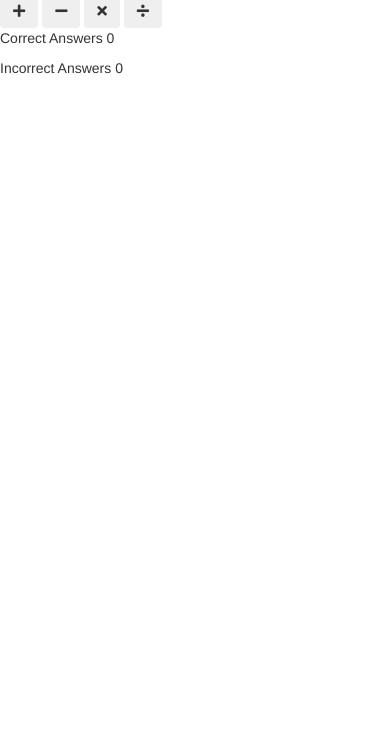
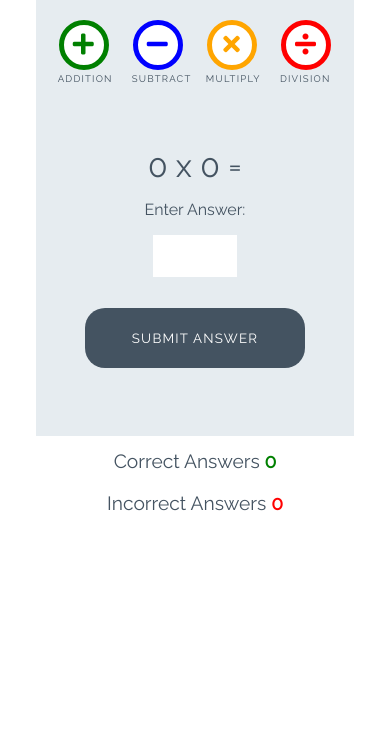
Before and after one commit to MJMcP/love-maths, a plain HTML site: page index.html in a window 390 px wide. Shown: the part 104-844 px from the top of the page. Drawn offline with nearby package versions, Linux system fonts and the light colour scheme.

Commit message:
Add styles for game

```diff
--- a/assets/css/style.css
+++ b/assets/css/style.css
@@ -0,0 +1,252 @@
+/* --------- Global style */
+
+body {
+    background-color: white;
+    font-family: "Raleway", sans-serif;
+    color: #445361;
+    text-align: center;
+}
+
+/* --------- Heading */
+
+.heading {
+    text-align: center;
+    font-size: 2.5rem;
+}
+
+.logo {
+    height: 40px;
+    padding-right: 5px;
+}
+
+/* --------- Game layout */
+
+.game-area {
+    background-color: #E6ECF0;
+    box-sizing: border-box;
+    width: 85%;
+    height: 65vh;
+    max-height: 450px;
+    max-width: 830px;
+    margin-left: auto;
+    margin-right: auto;
+    padding: 1%;
+}
+
+.question-area {
+    width: 50%;
+    font-size: 2rem;
+    margin: auto;
+    padding: 50px 0;
+}
+
+.question-area span {
+    padding: 0 15px;
+}
+
+.score-area {
+    margin: 5px auto;
+    width: 60%;
+    font-size: 1.2rem;
+}
+
+.controls-area {
+    width: 85%;
+    margin: 30px auto;
+}
+
+#score {
+    color: green;
+    font-weight: bold;
+}
+
+#incorrect {
+    color: red;
+    font-weight: bold;
+}
+
+.answer-message {
+    display: none;
+    font-size: 1rem;
+}
+
+#answer-box {
+    border: none;
+    color: #445361;
+    display: inline-block;
+    height: 40px;
+    width: 80px;
+    font-size: 1.2rem;
+}
+
+.scores {
+    display: inline-block;
+    padding: 25px;
+}
+
+/* --------- Buttons */
+
+.btn {
+    width: 220px;
+    height: 60px;
+    font-family: "Raleway", sans-serif;
+    text-transform: uppercase;
+    letter-spacing: 1.2px;
+    color: white;
+}
+
+.btn:focus {
+    outline: none;
+}
+
+.btn--big {
+    padding-top: 10px;
+    border-radius: 50%;
+    background-color: white;
+    border: 10px solid;
+    width: 100px;
+    height: 100px;
+    font-size: 3.2rem;
+    margin: 0 30px;
+    transition: all 0.5s;
+}
+
+.btn--big::after{
+    content: attr(data-type);
+    font-size: 1rem;
+    color:#445361;
+    position: relative;
+    left: -0.5em;
+}
+
+.btn--blue {
+    border-color: blue;
+    color: blue;
+}
+
+.btn--blue:active,
+.btn--blue:hover {
+    background-color: darkblue;
+    color: white;
+}
+
+.btn--orange {
+    border-color: orange;
+    color: orange;
+}
+
+.btn--orange:active,
+.btn--orange:hover {
+    background-color: darkorange;
+    color: white;
+}
+
+.btn--red {
+    border-color: red;
+    color: red;
+}
+
+.btn--red:active,
+.btn--red:hover {
+    background-color: darkred;
+    color: white;
+}
+
+.btn--green {
+    border-color: green;
+    color: green;
+}
+
+.btn--green:active,
+.btn--green:hover {
+    background-color: darkgreen;
+    color: white;
+}
+
+.btn--gray {
+    margin-top: 25px;
+    background-color: #445361;
+    border: 1px transparent;
+    border-radius: 20px;
+}
+
+.btn--gray:active,
+.btn--gray:hover {
+    background-color: #0d1013;
+}
+
+/* --------- Media queries */
+
+@media (max-width: 414px) {
+    .controls-area {
+        width: 100%;
+    }
+
+    .btn--big {
+        margin: 0 10px;
+        padding: 5px;
+        border: 5px solid;
+        width: 50px;
+        height: 50px;
+        font-size: 1.5rem;
+    }
+
+    .btn--big::after {
+        font-size: 0.6rem;
+        left: -0.7rem;
+    }
+
+    .question-area {
+        padding: 10% 0;
+        width: 100%;
+    }
+
+    .question-area span {
+        padding: 0;
+    }
+
+    .answer-message {
+        display: block;
+    }
+
+    #answer-box {
+        display: block;
+        margin: 0 auto;
+    }
+    .btn--gray {
+        margin-top: 0;
+    }
+
+    .score-area {
+        width: 100%;
+    }
+
+    .scores {
+        margin: 0.5em auto;
+        display: block;
+        padding: 5px;
+    }
+
+    .heading {
+        font-size: 2rem;
+    }
+}
+
+@media (max-width: 320px) {
+    .game-area {
+        height: 70vh;
+    }
+
+    .controls-area {
+        width: 75%;
+        margin: 10px auto;
+    }
+
+    .btn--big {
+        margin: 10px 10px;
+    }
+    .question-area {
+        padding: 10px 0;
+    }
+
+}
--- a/index.html
+++ b/index.html
@@ -1,17 +1,20 @@
 <!DOCTYPE html>
 <html lang="en">
+
 <head>
     <meta charset="UTF-8">
     <meta name="viewport" content="width=device-width, initial-scale=1.0">
-<meta http-equiv="X-UA-Compatible" content="ie=edge">
-<meta name="Description" content="Enter your description here"/>
+<!--<meta http-equiv="X-UA-Compatible" content="ie=edge">
+<meta name="Description" content="Enter your description here"/>-->
+
 <!---font awesome and google fonts-->
     <link rel="stylesheet" href="https://use.fontawesome.com/releases/v5.7.2/css/all.css" integrity="sha384-fnmOCqbTlWIlj8LyTjo7mOUStjsKC4pOpQbqyi7RrhN7udi9RwhKkMHpvLbHG9Sr" crossorigin="anonymous">
     <link href="https://fonts.googleapis.com/css?family=Raleway%7CRighteous" rel="stylesheet">
 
-<!---included in start up of gitpod-->
+<!---included in start up of gitpod
 <link rel="stylesheet" href="https://cdnjs.cloudflare.com/ajax/libs/twitter-bootstrap/3.3.7/css/bootstrap.min.css">
 <link rel="stylesheet" href="https://cdnjs.cloudflare.com/ajax/libs/font-awesome/5.15.4/css/all.min.css">
+-->
 
     <link rel="stylesheet" href="assets/css/style.css">
     <title>Title</title>
@@ -24,19 +27,28 @@
 
     <div class="game-area">
         <div class="controls-area">
-        <button class="btn btn--big btn--green">
+            <button data-type="addition" class="btn btn--big btn--green">
                 <i class="fas fa-plus"></i>
             </button>
-        <button class="btn btn--big btn--blue">
+            <button data-type="subtract" class="btn btn--big btn--blue">
                 <i class="fas fa-minus"></i>
             </button>
-        <button class="btn btn--big btn--orange">
+            <button data-type="multiply" class="btn btn--big btn--orange">
                 <i class="fas fa-times"></i>
             </button>
-        <button class="btn btn--big btn--red">
+            <button data-type="division" class="btn btn--big btn--red">
                 <i class="fas fa-divide"></i>
             </button>
         </div>
+        <div class="question-area">
+            <span id="operand1">0</span>
+            <span id="operator">x</span>
+            <span id="operand2">0</span>
+            <span>=</span>
+            <p class="answer-message">Enter Answer:</p>
+            <input id="answer-box" type="number">
+        </div>
+        <button data-type="submit" class="btn btn--gray">Submit Answer</button>
     </div>
 
     <div class="score-area">
```
Lines whose indentation alone changed are shown as unchanged.
